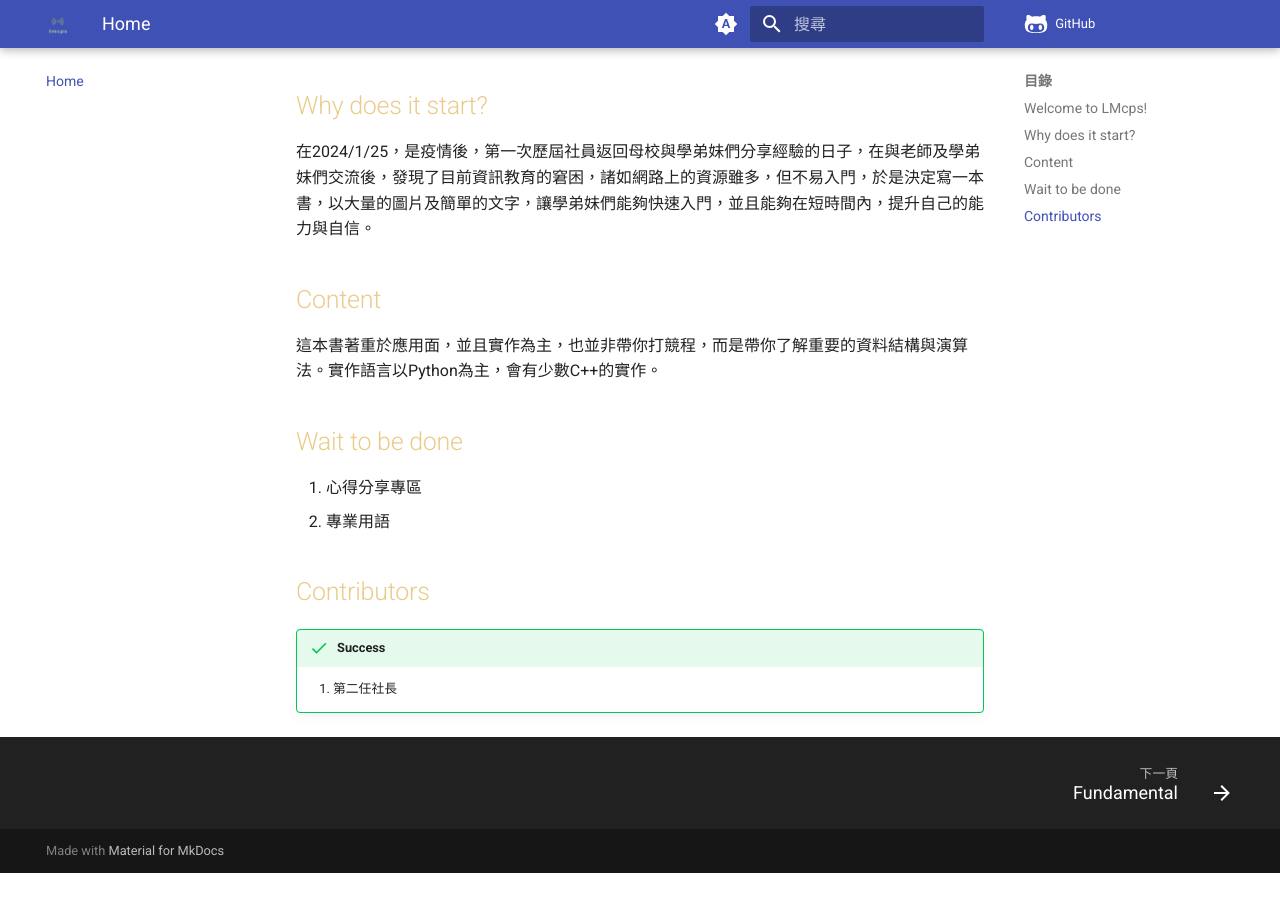
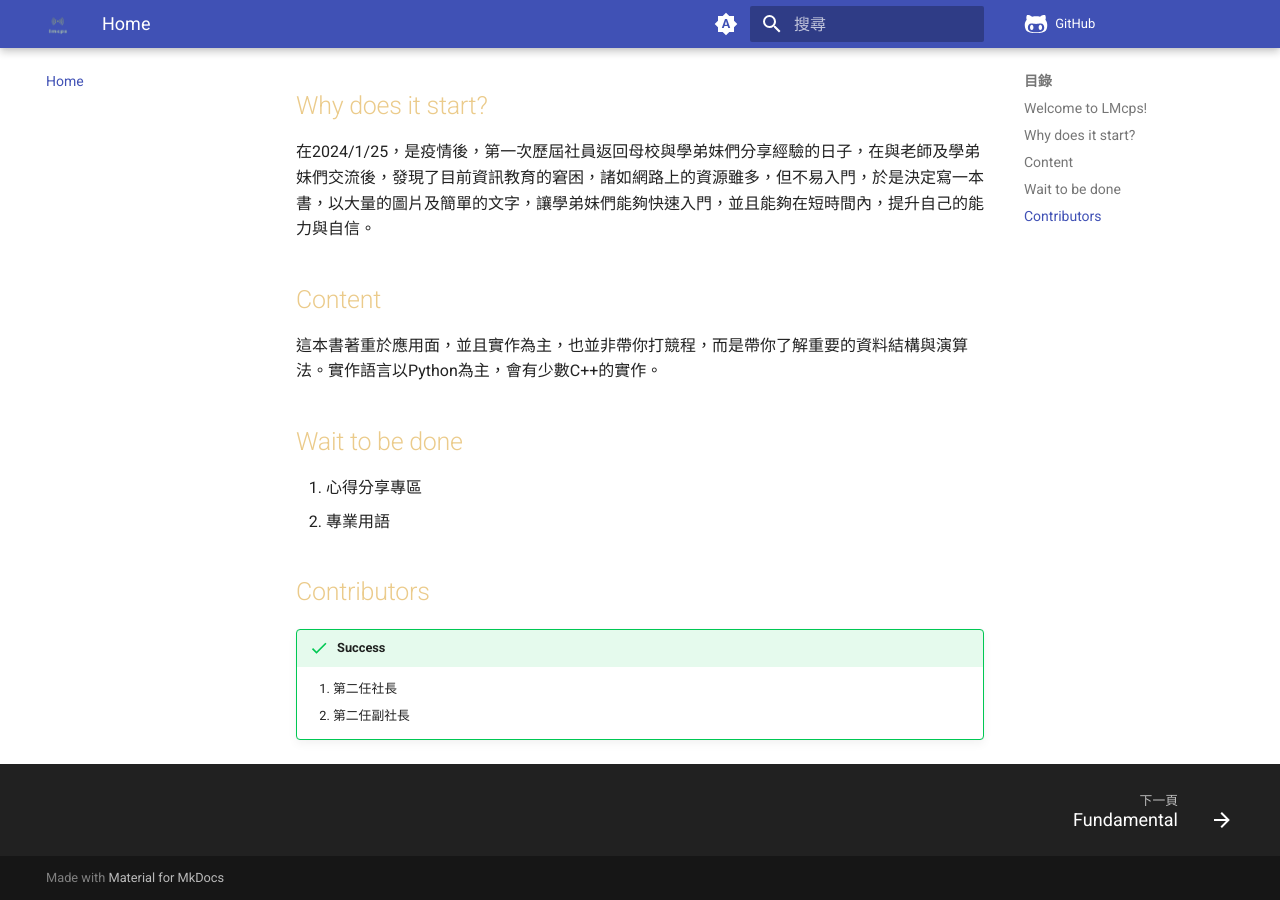
Before and after one commit to cheung4843/ZestAlgo, an MkDocs documentation site: the page built from docs/index.md, in a window 1280 px wide and 900 px high, scrolled down 696 px. Built offline with MkDocs 1.6.1 and Material for MkDocs 9.7.7, drawn with Linux system fonts in a browser that asks for light colours; comment, search, counter and statistics services are not loaded; before the commit the page ends 1569 px from its top, so only the background shows below that.

Commit message:
modified: mkdocs.yml, index.html
內容更新

```diff
--- a/docs/index.md
+++ b/docs/index.md
@@ -23,3 +23,4 @@ print("Welcome to LMcps!")
 ## Contributors
 !!! success
     1. 第二任社長
+    2. 第二任副社長
```
